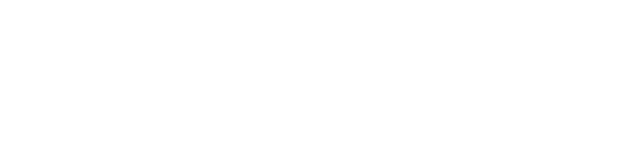
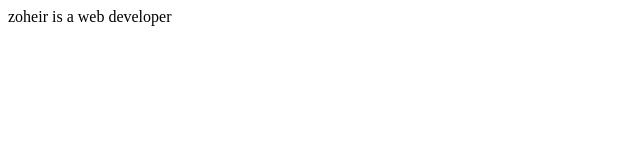
Before and after one commit to zoheirkhonyagar/first-project, a plain HTML site: page index.html in a window 1280 px wide. Shown: the whole page, without its empty margins (0-640 px from the left). Drawn offline with Linux system fonts and the light colour scheme.

Commit message:
add text to index.html

```diff
--- a/index.html
+++ b/index.html
@@ -9,5 +9,7 @@
 </head>
 <body>
 
+
+zoheir is a web developer
 </body>
 </html>
```
